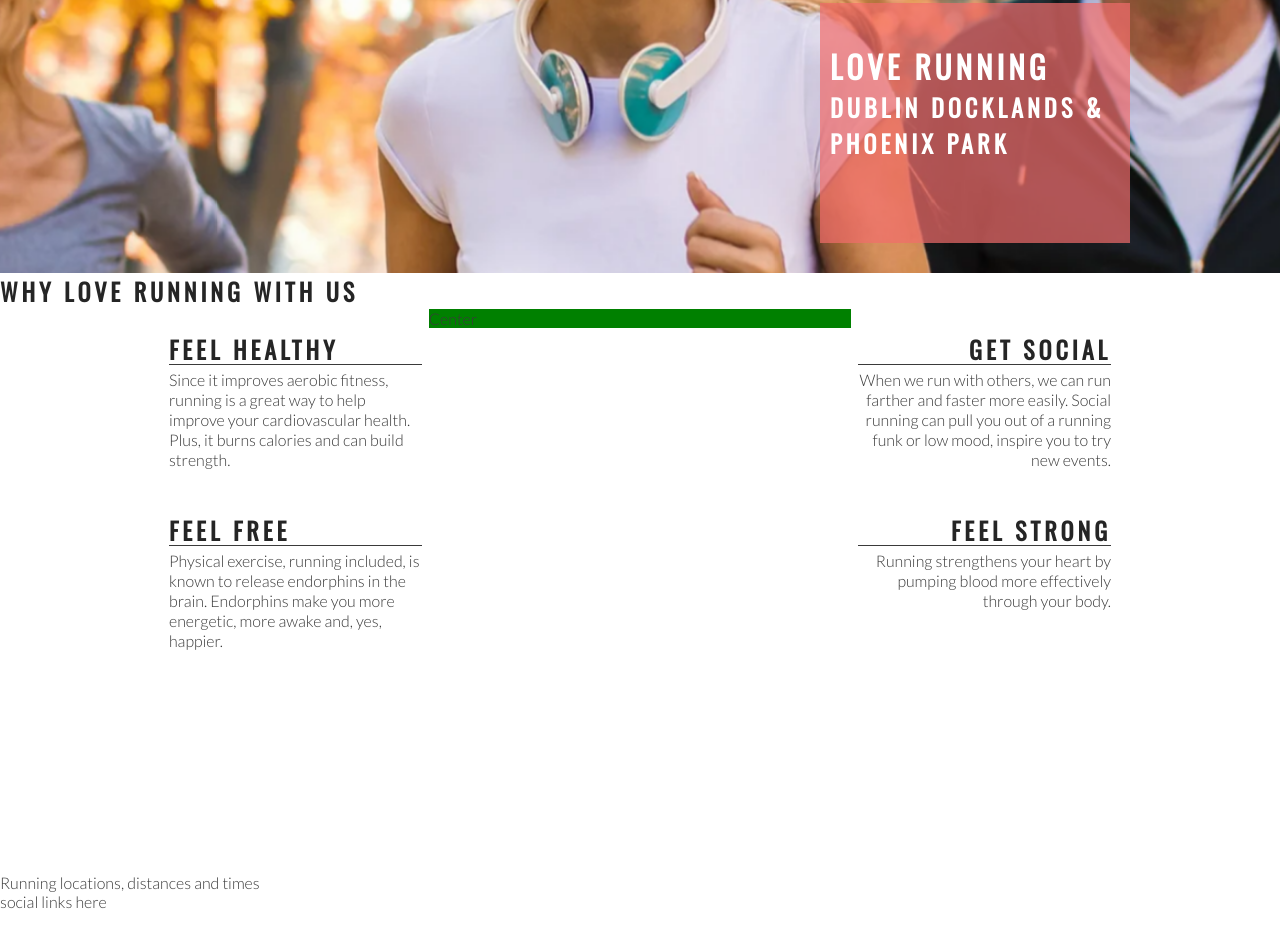
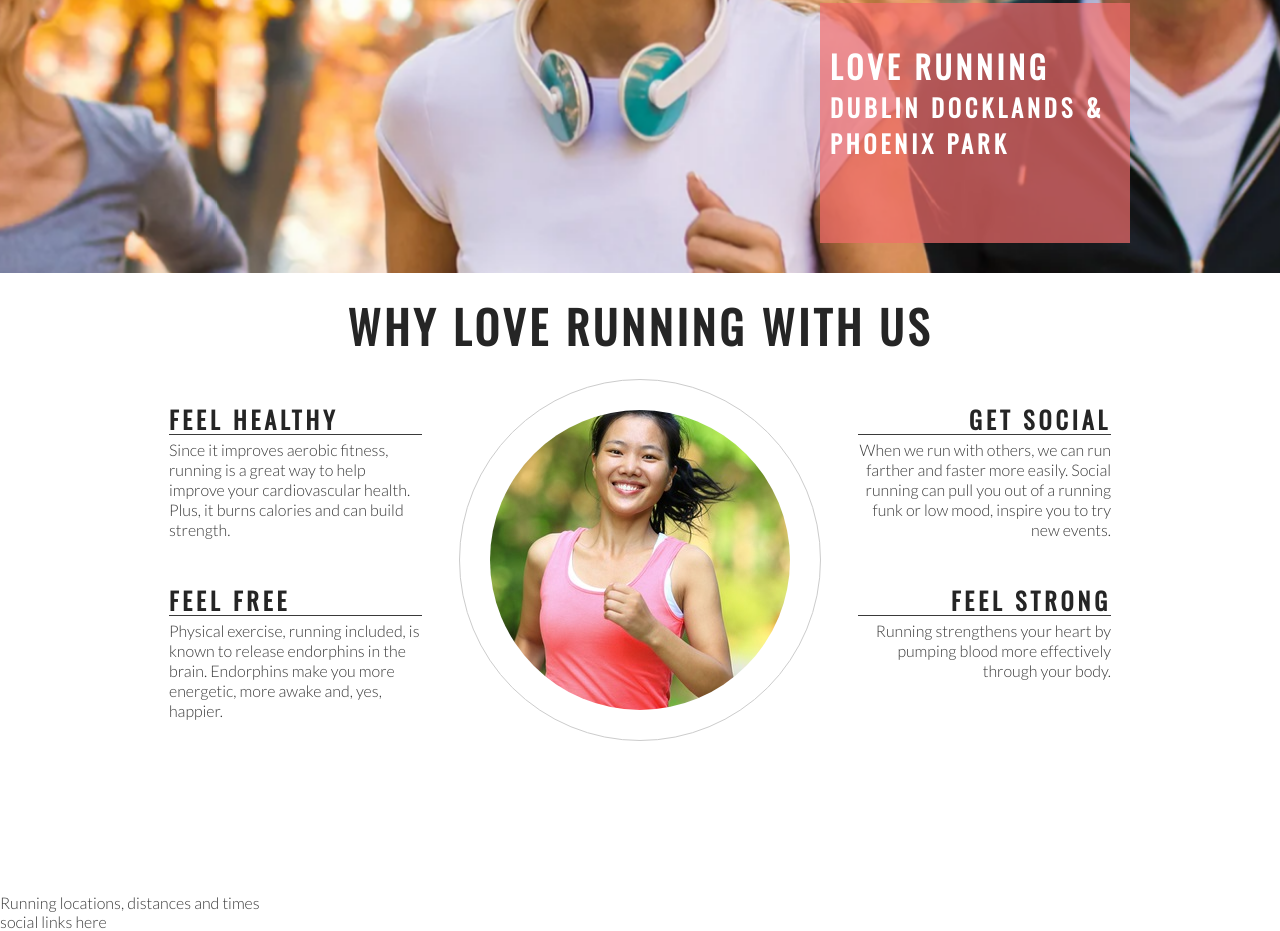
Before and after one commit to notandy82/love-running, a plain HTML site: page index.html in a window 1280 px wide. Shown: the part 402-1333 px from the top of the page. Drawn offline with nearby package versions, Linux system fonts and the light colour scheme.

Commit message:
Add club ethos central image and style into a circle

```diff
--- a/assets/css/style.css
+++ b/assets/css/style.css
@@ -129,7 +129,6 @@ h1, h2 {
 #center-about {
     width: 33%;
     margin: 0 auto;
-    background-color: green;
 }
 
 hr {
@@ -161,3 +160,26 @@ hr {
 .right-about-heading p {
     text-align: right;
 }
+
+#welcome {
+    text-align: center;
+    margin: 20px;
+    font-size: 280%;
+}
+
+#circle-container {
+    width: 300px;
+    height: 300px;
+    padding: 30px;
+    border-style: solid;
+    border-color: #ccc;
+    border-width: 1px;
+    border-radius: 50%;
+    margin: 0 auto;
+}
+
+#circle-cover-bg {
+    background: url(../images/ethos-center-image.jpg) no-repeat center center;
+    height: 100%;
+    border-radius: 50%;
+}
--- a/index.html
+++ b/index.html
@@ -36,7 +36,7 @@
         </div>
     </section>
     <section id="club-ethos">
-        <h1>Why Love Running With Us</h1>
+        <h2 id="welcome">Why Love Running With Us</h2>
         <div id="left-about">
             <div class="left-about-heading">
                 <h2>Feel Healthy</h2>
@@ -69,7 +69,13 @@
                 </p>
             </div>
         </div>
-        <div id="center-about">Center</div>
+        <div id="center-about">
+            <div id="circle-container">
+                <div id="circle-cover-bg">
+
+                </div>
+            </div>
+        </div>
     </section>
     <section>
         Running locations, distances and times
```
Also changed, not shown: assets/images/ethos-center-image.jpg (added).
